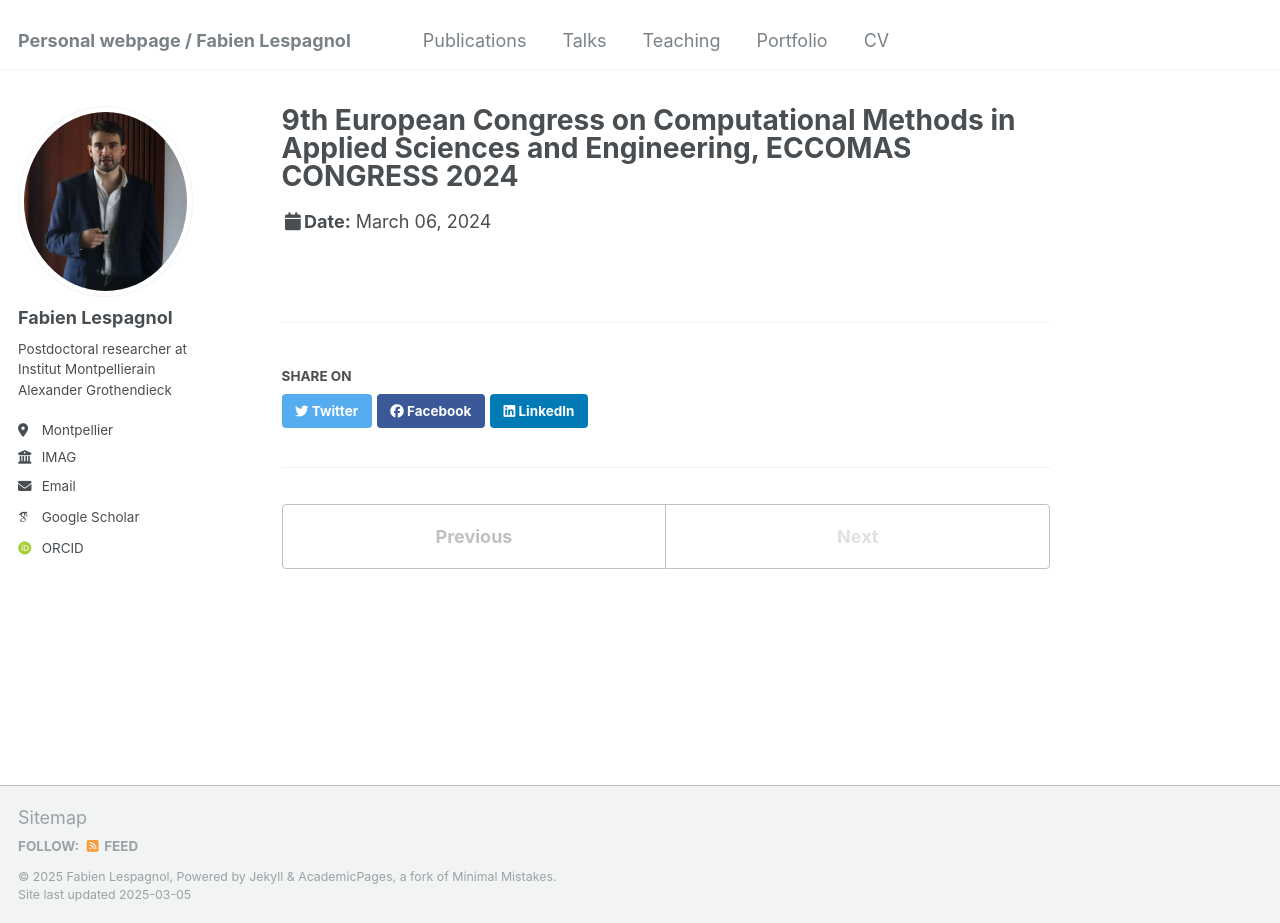
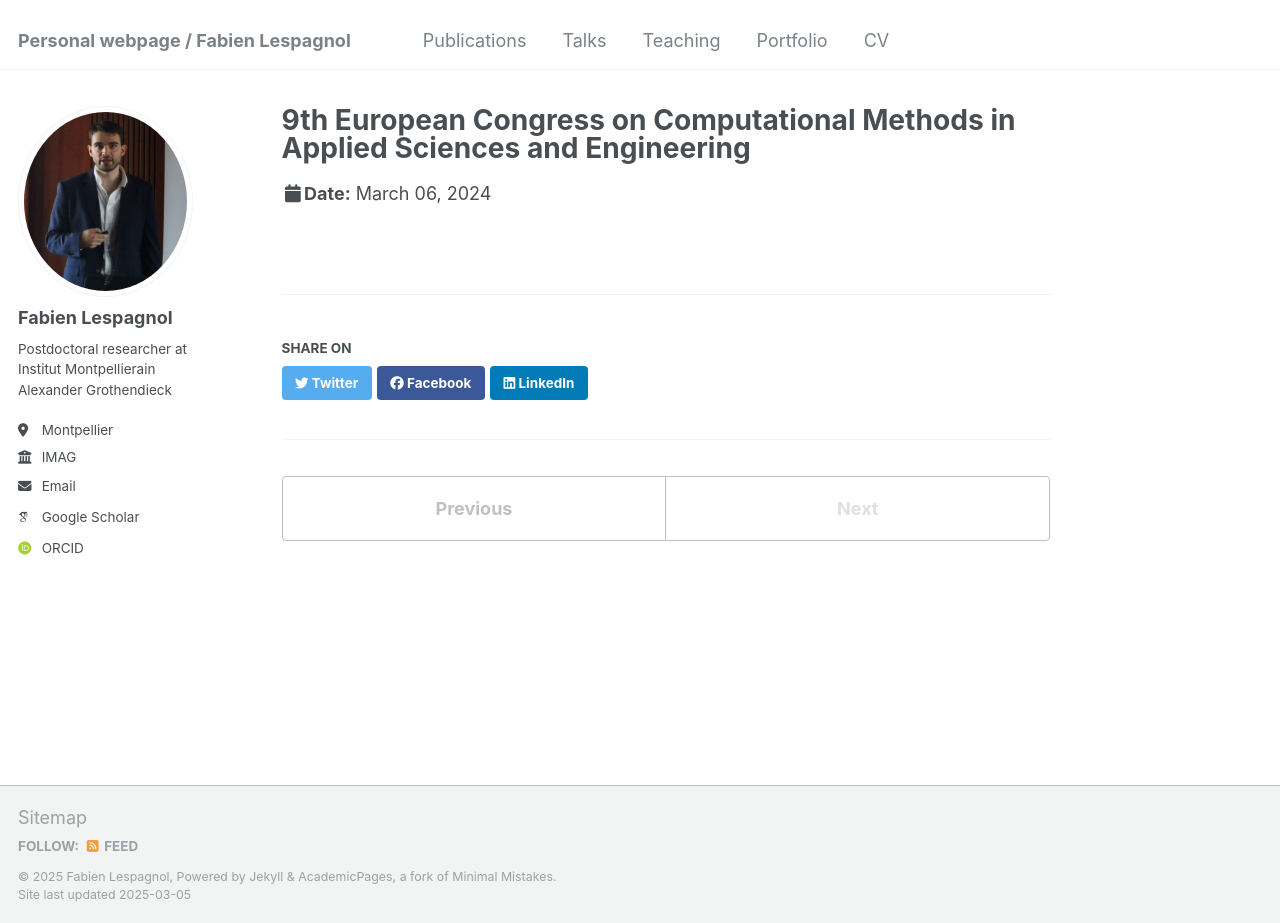
Before and after one commit to FabienLespagnol/fabienlespagnol.github.io, a Jekyll site: the page built from _talks/ECCOMAS_LISBON_2024.md, in a window 1280 px wide and 923 px high. Built offline with Jekyll 4.4.1, drawn with Linux system fonts in a browser that asks for light colours; some web fonts are replaced.

Commit message:
Update ECCOMAS_LISBON_2024.md

```diff
--- a/_talks/ECCOMAS_LISBON_2024.md
+++ b/_talks/ECCOMAS_LISBON_2024.md
@@ -1,9 +1,9 @@
 ---
-title: "9th European Congress on Computational Methods in Applied Sciences and Engineering, ECCOMAS CONGRESS 2024"
+title: "9th European Congress on Computational Methods in Applied Sciences and Engineering"
 collection: talks
 type: "Talk"
 permalink: /talks/ECCOMAS_LISBON_2024
-venue: "9th ECCOMAS Congress"
+venue: "ECCOMAS CONGRESS 2024"
 date: 2024-03-06
 location: "Lisbon, Portugal"
 ---
```
